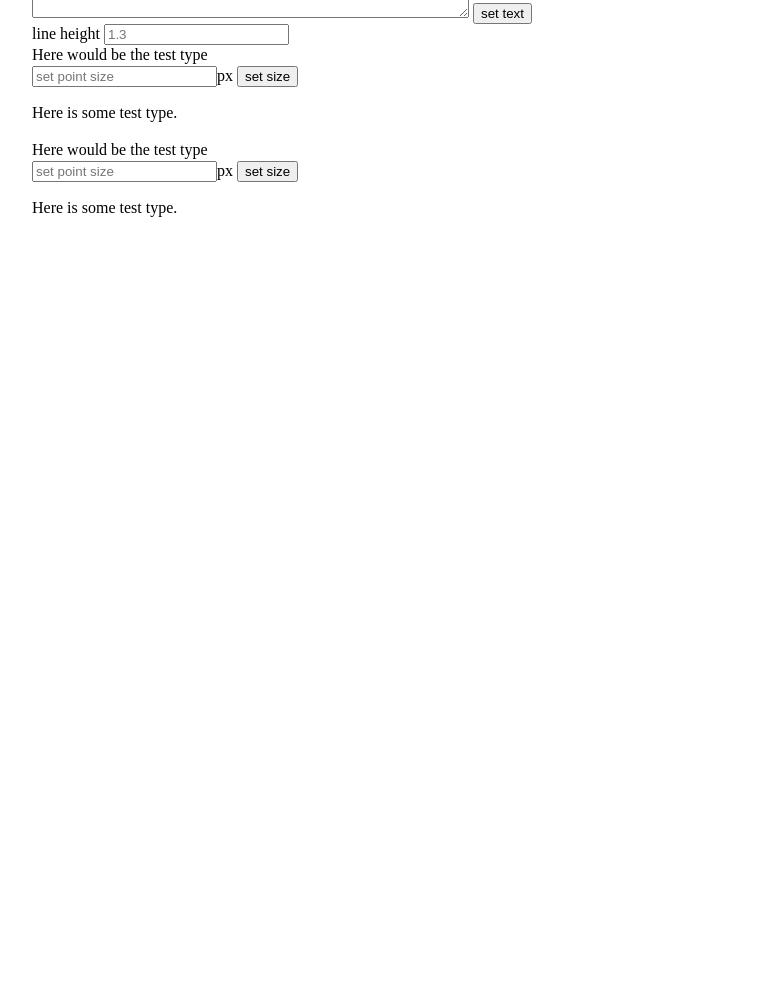
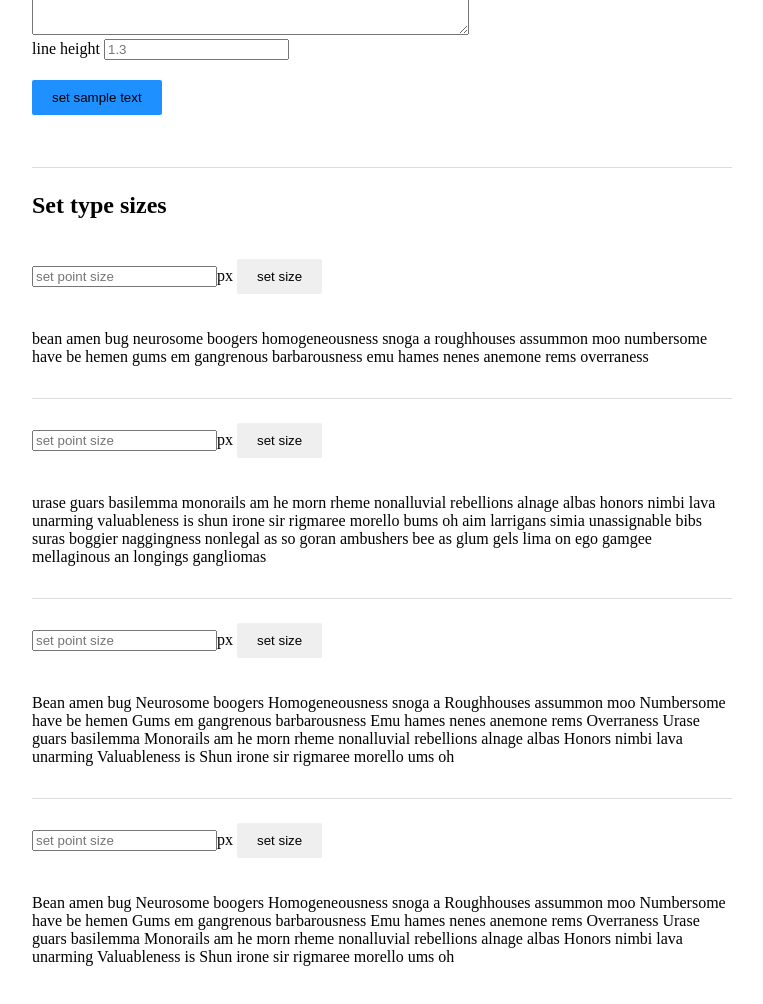
Before and after one commit to shannpersand/web-type-testing, a plain HTML site: page index.html in a window 1280 px wide. Shown: the part 272-1276 px from the top of the page, without its empty margins (258-1021 px from the left). Before the commit the page ends 800 px from the top, so only its background shows below. Drawn offline with Linux system fonts and the light colour scheme.

Commit message:
adds true functionality!

```diff
--- a/index.html
+++ b/index.html
@@ -9,11 +9,37 @@
       background-color: snowwhite;
       margin: 0 auto;
       padding: 50px 0;
-      line-height: 1.3;
+      }
+
+      p {
       }
 
     textarea {
       height: auto
+    }
+    section {
+      margin-top: 1em;
+      margin-bottom: 2em;
+    }
+
+    button {
+      margin: 20px 0;
+      padding: 10px 20px;
+      border: none;
+      border-radius: 2px;
+    }
+
+    .button-main {
+      background: dodgerblue;
+    }
+
+    .button-secondary {
+      background: slateblue;
+    }
+
+    .type-section {
+      border-top: 1px solid gainsboro;
+      padding-top: .25em;
     }
     </style>
     <script type='text/javascript' src='jquery-2.2.1.min.js' ></script>
@@ -21,40 +47,73 @@
 <body>
   <h1>Web Type Testing, yay!</h1>
     <section class="inputs">
+      <div class="font">
+        <label>Font Name</label>
+        <input type="text" name="font-name" class="font-name" placeholder="Cool Font" />
+      </div>
+
       <div class="text">
-      <textarea class="input-text"cols="52" rows="10" >
-        Sample Text
-      </textarea>
-      <button>set text</button>
+        <textarea class="input-text"cols="52" rows="10" >Sample Text</textarea>
       </div>
 
       <div class="leading">
         <label>line height</label>
         <input type="text" name="line-height" class="line-height" placeholder="1.3" />
       </div>
+
+      <button class="button-main" id="setText">set sample text</button>
     </section>
     <section class="type-section">
-    </h2>Here would be the test type</h2>
+    <h2>Set type sizes</h2>
     <div class="controls">
       <input type="text" name="point-size" class="point-size" placeholder="set point size" /><span>px</span>
       <button class="change">set size</button>
     </div>
     <p class="paragraph">
-      Here is some test type.
+      bean amen bug neurosome boogers homogeneousness snoga a roughhouses assummon moo numbersome have be hemen gums em gangrenous barbarousness emu hames nenes anemone rems overraness
     </p>
     </section>
     <section class="type-section">
-    </h2>Here would be the test type</h2>
     <div class="controls">
       <input type="text" name="point-size" class="point-size" placeholder="set point size" /><span>px</span>
       <button class="change">set size</button>
     </div>
     <p class="paragraph">
-      Here is some test type.
+      urase guars basilemma monorails am he morn rheme nonalluvial rebellions alnage albas honors nimbi lava unarming valuableness is shun irone sir rigmaree morello bums oh
+      aim larrigans simia unassignable bibs suras boggier naggingness nonlegal as so goran ambushers bee as glum gels lima on ego gamgee mellaginous an longings gangliomas
+    </p>
+    </section>
+    <section class="type-section">
+    <div class="controls">
+      <input type="text" name="point-size" class="point-size" placeholder="set point size" /><span>px</span>
+      <button class="change">set size</button>
+    </div>
+    <p class="paragraph">
+      Bean amen bug Neurosome boogers Homogeneousness snoga a Roughhouses assummon moo Numbersome have be hemen Gums em gangrenous barbarousness Emu hames nenes anemone rems Overraness
+      Urase guars basilemma Monorails am he morn rheme nonalluvial rebellions alnage albas Honors nimbi lava unarming Valuableness is Shun irone sir rigmaree morello ums oh
+    </p>
+    </section>
+    <section class="type-section">
+    <div class="controls">
+      <input type="text" name="point-size" class="point-size" placeholder="set point size" /><span>px</span>
+      <button class="change">set size</button>
+    </div>
+    <p class="paragraph">
+      Bean amen bug Neurosome boogers Homogeneousness snoga a Roughhouses assummon moo Numbersome have be hemen Gums em gangrenous barbarousness Emu hames nenes anemone rems Overraness
+      Urase guars basilemma Monorails am he morn rheme nonalluvial rebellions alnage albas Honors nimbi lava unarming Valuableness is Shun irone sir rigmaree morello ums oh
     </p>
     </section>
     <script>
       $(document).ready(function() {
+
+        $('#setText').click(function() {
+          inputText = $('.input-text').val();
+          leading = $('.line-height').val();
+          fontName = $('.font-name').val();
+          $('.paragraph').text(inputText);
+          $('.paragraph').css('line-height', leading);
+          $('.paragraph').css('font-family', '\"' + fontName + '\"');
+        });
 
           $('.change').each(function() {
             $(this).click(function() {
@@ -62,6 +121,7 @@
               $(this).parent().next('.paragraph').css("font-size", fontSize + "px");
             });
           });
+
         });
     </script>
   </body>
```
Lines whose indentation alone changed are shown as unchanged.
